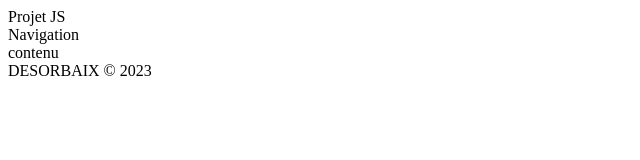
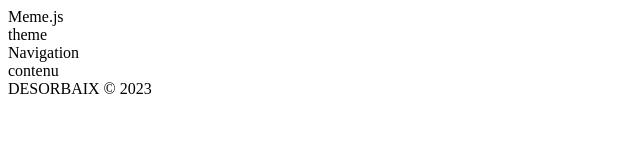
Before and after one commit to champix56/2023-06-26-dhl, a website: page index.html in a window 1280 px wide. Shown: the whole page, without its empty margins (0-640 px from the left). Drawn offline with Linux system fonts and the light colour scheme.

Commit message:
usage de div et de span

```diff
--- a/index.html
+++ b/index.html
@@ -1,18 +1,21 @@
 <!DOCTYPE html>
 <html lang="fr">
-<head>
-    <meta charset="UTF-8">
-    <meta name="viewport" content="width=device-width, initial-scale=1.0">
+  <head>
+    <meta charset="UTF-8" />
+    <meta name="viewport" content="width=device-width, initial-scale=1.0" />
     <title>Projet CFD</title>
-    <link rel="stylesheet" href="/styles/styles.css">
+    <link rel="stylesheet" href="/styles/styles.css" />
     <!-- com. -->
-</head>
-<body>
-    <header>Projet JS</header>
+  </head>
+  <body>
+    <header>
+      <div id="header-name">
+        Meme<span id="dot">.</span><span id="js">js</span>
+      </div>
+      <div id="theme">theme</div>
+    </header>
     <nav>Navigation</nav>
-    <article>
-        contenu
-    </article>
+    <article>contenu</article>
     <footer>DESORBAIX &copy; 2023</footer>
-</body>
+  </body>
 </html>
```
